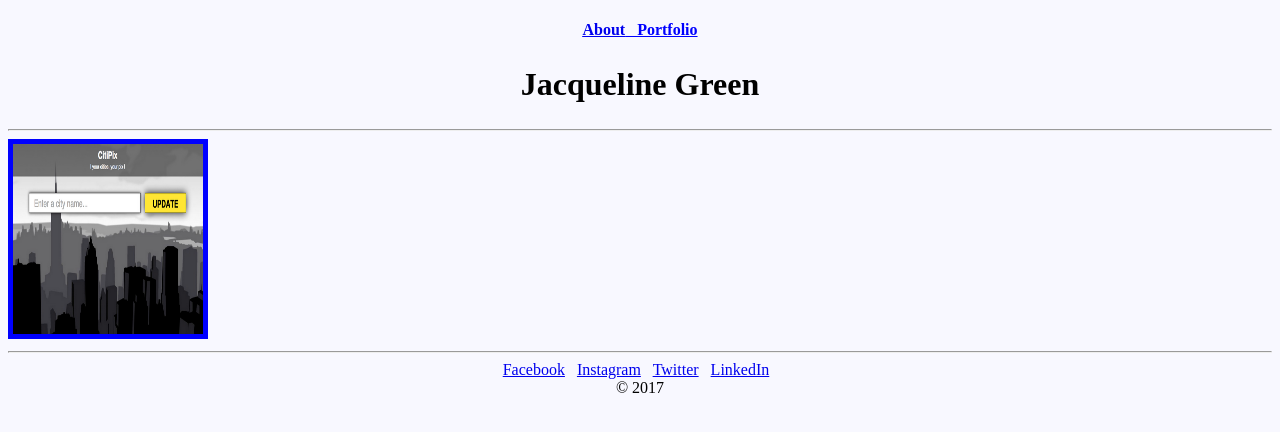
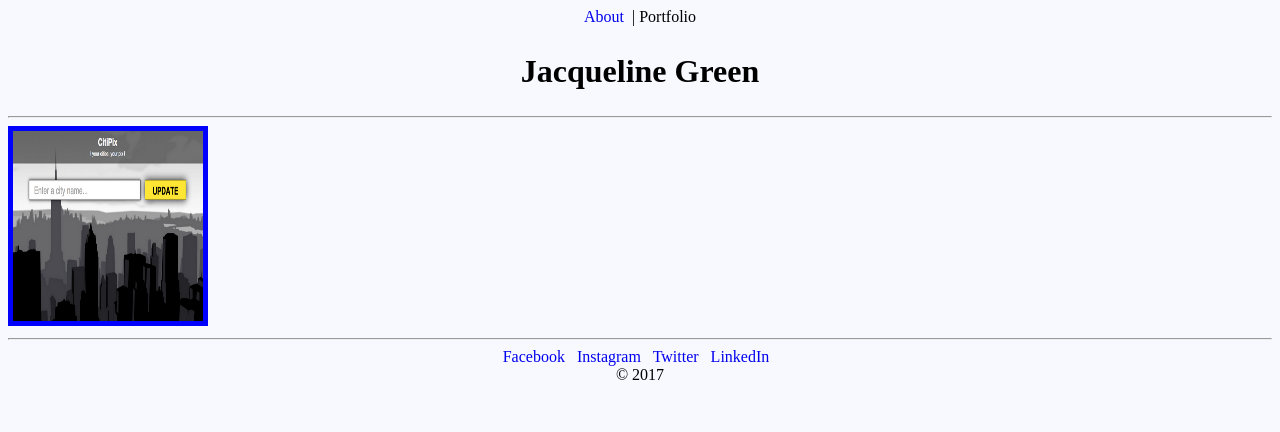
Before and after one commit to jacquelinelgreen84/homework-portfolio, a plain HTML site: page portfolio.html in a window 1280 px wide. Drawn offline with Linux system fonts and the light colour scheme; files whose address does not match are found by name.

Commit message:
add adjustments

```diff
--- a/portfolio.html
+++ b/portfolio.html
@@ -1,14 +1,14 @@
 <!DOCTYPE html>
-<html>
+<html lang="en">
 <head>
 	<title>Portfolio</title>
 	<link rel="stylesheet"  href="stylesheet.css">
 </head>
 <body>
 	<nav>
-		<h4>
-		<a href="about.html">About</a>&nbsp;&nbsp;
-		Portfolio</h4>
+
+		<a href="about.html">About</a>&nbsp;&nbsp;&#124;
+		Portfolio
 		<h1>Jacqueline Green</h1><hr>
 	</nav>
 	<main>
--- a/stylesheet.css
+++ b/stylesheet.css
@@ -1,3 +1,7 @@
+*{
+	box-sizing: border-box;
+}
+
 body{
 	background-color:ghostwhite;
 }
@@ -5,13 +9,14 @@ body{
 nav, h1, footer{
 	text-align: center;
 }
-h4{
-	color: blue;
-	text-decoration: underline;
+
+a {
+	text-decoration: none;
 }
 h1{
     font-size: 200%
 }
+
 img{
 	width: 200px;
     height: 200px;
```
Also changed, not shown: about.html (+4 -8 lines).
